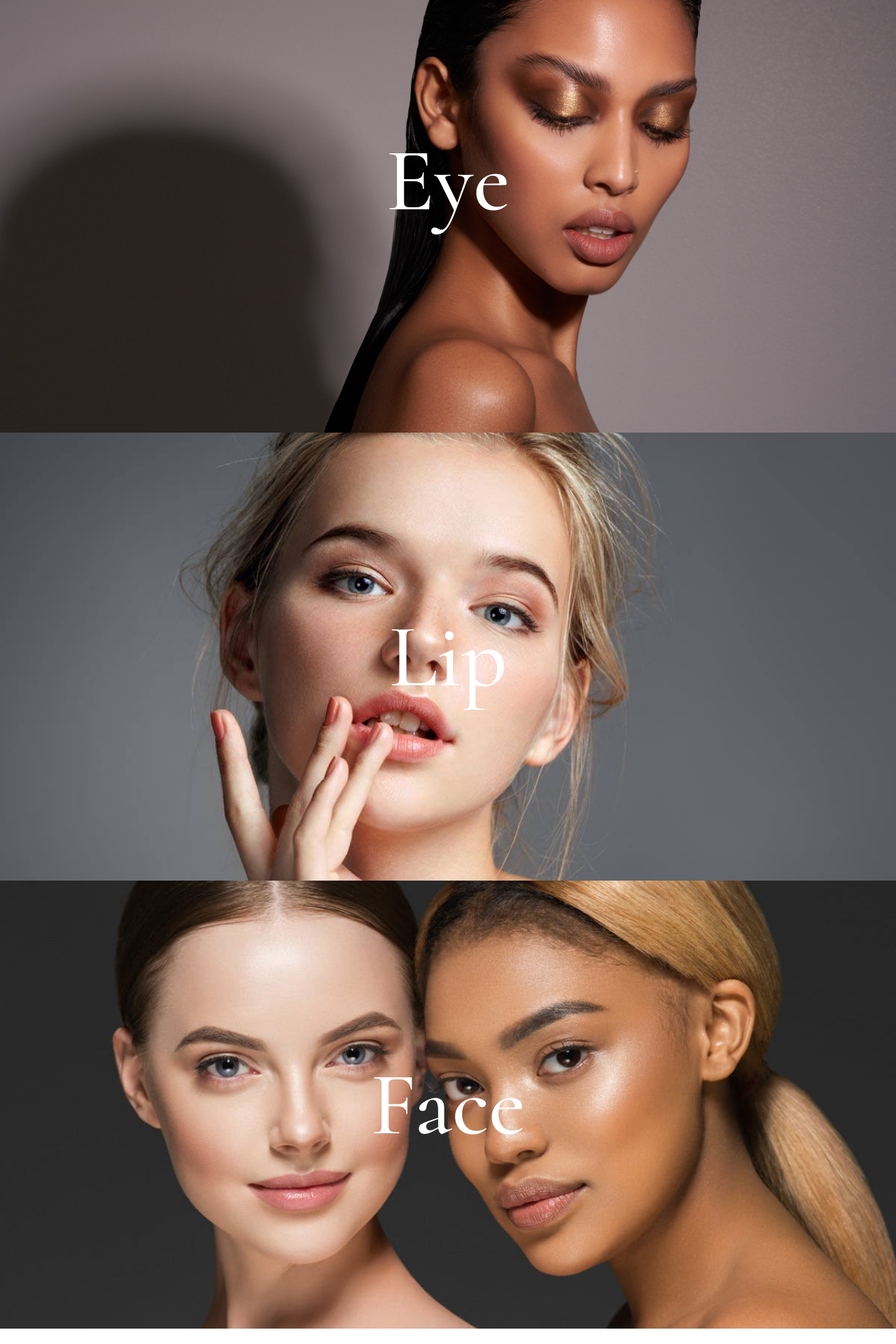
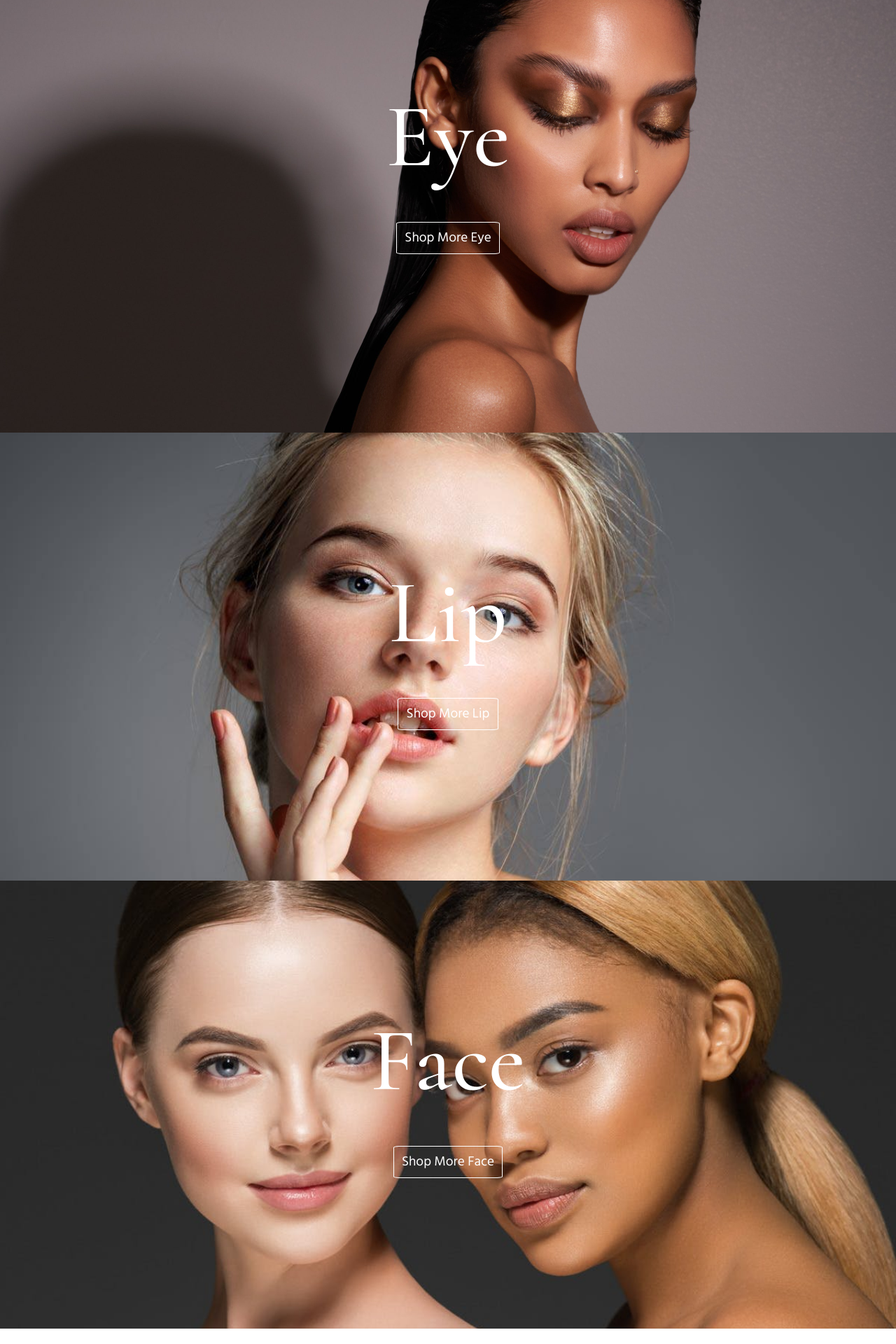
Before and after one commit to group-project-four/ethicalMakeup, a React (Create React App) app: page /catalogue in a window 1280 px wide. Shown: the part 300-2220 px from the top of the page at 70% size. Built offline with nearby package versions, Linux system fonts and the light colour scheme.

Commit message:
added buttons to the catalogue page

```diff
--- a/src/components/Catalogue.js
+++ b/src/components/Catalogue.js
@@ -9,6 +9,7 @@ const Catalogue = () => {
                 <div className="imgContainer">
                     <section className="eyeMakeupSection img">
                         <h1>Eye</h1>
+                        <button className="catalogueButton">Shop More Eye</button>
                     </section>
                     <div className="overlay"></div>
                 </div>
@@ -18,6 +19,7 @@ const Catalogue = () => {
                 <div className="imgContainer">
                     <section className="lipMakeupSection">
                         <h1>Lip</h1>
+                        <button className="catalogueButton">Shop More Lip</button>
                     </section>
                     <div className="overlay"></div>
                 </div>
@@ -26,6 +28,7 @@ const Catalogue = () => {
                 <div className="imgContainer">
                 <section className="faceMakeupSection">
                     <h1>Face</h1>
+                    <button className="catalogueButton">Shop More Face</button>
                 </section>
                 <div className="overlay"></div>
                 </div>
--- a/src/styling/_catalogueProductsStyles.scss
+++ b/src/styling/_catalogueProductsStyles.scss
@@ -7,7 +7,7 @@
 .overlay {
   background: rgba(0, 0, 0, 0.7);
   position: absolute;
-  height: 99%;
+  height: 100%;
   width: 100%;
   left: 0;
   top: 0;
@@ -29,6 +29,7 @@
   background-size: cover;
   margin: 0;
   display: flex;
+  flex-direction: column;
   align-items: center;
   justify-content: center;
   h1 {
@@ -36,6 +37,24 @@
     font-size: 8rem;
     position:relative;
     z-index: 10;
+    text-align: center;
+    margin-bottom:1rem;
+    margin-top: -2rem;
+  }
+  button {
+    position:relative;
+    z-index: 10;
+    margin-top:2rem;
+    background-color:#9A8C9800;
+    border: white 1px solid;
+    color: white;
+
+  }
+  button:hover{
+    color: #9A8C98;
+    background-color:white ;
+    border: white 1px solid;
+    cursor:pointer;
   }
 }
 
@@ -48,6 +67,7 @@
   background-position: center;
   margin: -5vh 0;
   display: flex;
+  flex-direction: column;
   align-items: center;
   justify-content: center;
   h1 {
@@ -55,6 +75,24 @@
     font-size: 8rem;
     position:relative;
     z-index: 10;
+    text-align: center;
+    margin-bottom:1rem;
+    margin-top: -2rem;
+  }
+  button {
+    position:relative;
+    z-index: 10;
+    margin-top:2rem;
+    background-color:#9A8C9800;
+    border: white 1px solid;
+    color: white;
+
+  }
+  button:hover{
+    color: #9A8C98;
+    background-color:white ;
+    border: white 1px solid;
+    cursor:pointer;
   }
 }
 
@@ -66,6 +104,7 @@
   background-size: cover;
   margin: -5vh 0;
   display: flex;
+  flex-direction: column;
   align-items: center;
   justify-content: center;
   h1 {
@@ -73,5 +112,23 @@
     font-size: 8rem;
     position:relative;
     z-index: 10;
+    text-align: center;
+    margin-bottom:1rem;
+    margin-top: -2rem;
+  }
+  button {
+    position:relative;
+    z-index: 10;
+    margin-top:2rem;
+    background-color:#9A8C9800;
+    border: white 1px solid;
+    color: white;
+
+  }
+  button:hover{
+    color: #9A8C98;
+    background-color:white ;
+    border: white 1px solid;
+    cursor:pointer;
   }
 }
```
